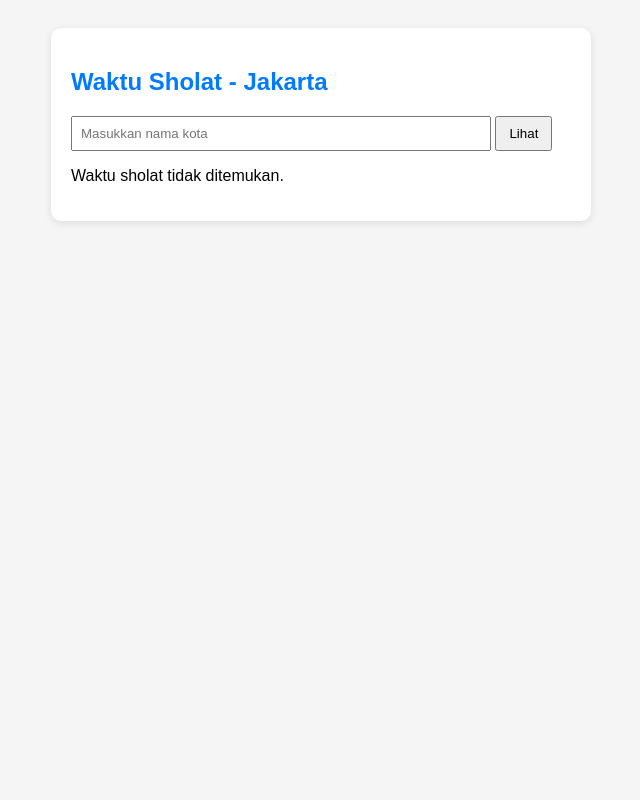
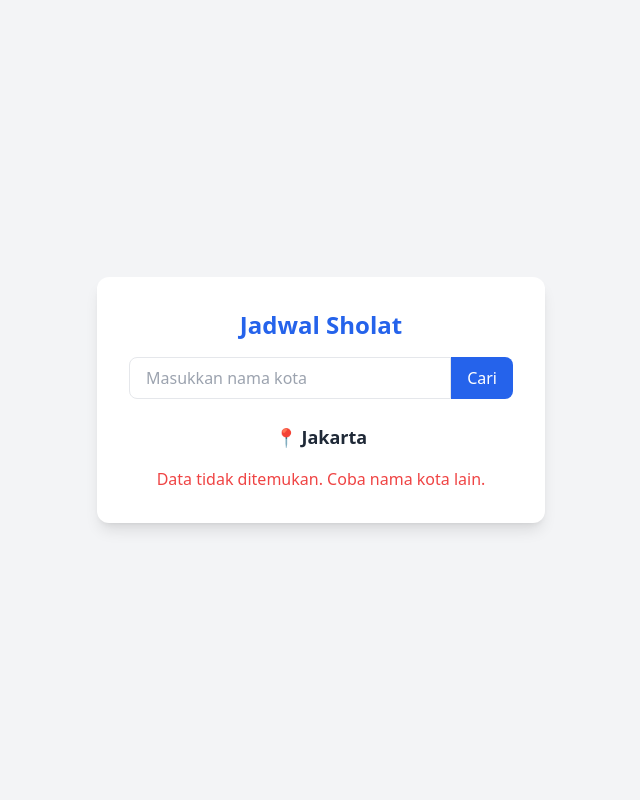
Before and after one commit to Mhdn-fajri/projectKuliah, a Flask app: page / in a window 1280 px wide. Shown: the whole page, without its empty margins (319-959 px from the left). Run offline with Flask 3, Linux system fonts and the light colour scheme; data that the repository does not hold is empty; some libraries are stand-ins or nearby versions.

Commit message:
merapikan UI dari tampilan web pada index.html

```diff
--- a/Sholat_app/templates/index.html
+++ b/Sholat_app/templates/index.html
@@ -3,34 +3,54 @@
 <head>
     <meta charset="UTF-8">
     <title>Waktu Sholat - {{ city }}</title>
-    <style>
-        body { font-family: sans-serif; background: #f5f5f5; padding: 20px; }
-        .card { background: white; padding: 20px; border-radius: 10px; max-width: 500px; margin: auto; box-shadow: 0 2px 8px rgba(0,0,0,0.1); }
-        input[type="text"] { padding: 8px; width: 80%; }
-        button { padding: 8px 12px; }
-        h2 { color: #007BFF; }
-    </style>
+    <script src="https://cdn.tailwindcss.com"></script>
 </head>
-<body>
-    <div class="card">
-        <h2>Waktu Sholat - {{ city }}</h2>
-        <form method="POST">
-            <input type="text" name="city" placeholder="Masukkan nama kota" required>
-            <button type="submit">Lihat</button>
+<body class="bg-gray-100 min-h-screen flex items-center justify-center">
+    <div class="bg-white shadow-lg rounded-xl p-8 w-full max-w-md">
+        <h1 class="text-2xl font-bold text-center text-blue-600 mb-4">Jadwal Sholat</h1>
+
+        <form method="POST" class="flex mb-6">
+            <input type="text" name="city" placeholder="Masukkan nama kota"
+                class="flex-grow px-4 py-2 border rounded-l-lg focus:outline-none focus:ring-2 focus:ring-blue-400"
+                required>
+            <button type="submit"
+                class="px-4 py-2 bg-blue-600 text-white rounded-r-lg hover:bg-blue-700 transition">Cari</button>
         </form>
 
+        <div class="text-center mb-4">
+            <h2 class="text-lg font-semibold text-gray-800">📍 {{ city }}</h2>
+            {% if hijri_date %}
+            <p class="text-sm text-gray-500">
+                📅 {{ hijri_date.day }} {{ hijri_date.month.en }} {{ hijri_date.year }} H
+            </p>
+            {% endif %}
+        </div>
+
         {% if prayer_times %}
-        <ul>
-            <li><strong>Subuh:</strong> {{ prayer_times.Fajr }}</li>
-            <li><strong>Dzuhur:</strong> {{ prayer_times.Dhuhr }}</li>
-            <li><strong>Ashar:</strong> {{ prayer_times.Asr }}</li>
-            <li><strong>Maghrib:</strong> {{ prayer_times.Maghrib }}</li>
-            <li><strong>Isya:</strong> {{ prayer_times.Isha }}</li>
-        </ul>
-        <hr>
-        <p><strong>Tanggal Hijriyah:</strong> {{ hijri_date.day }} {{ hijri_date.month.en }} {{ hijri_date.year }} H</p>
+        <div class="grid grid-cols-2 gap-4 text-sm">
+            <div class="bg-gray-50 p-3 rounded-lg shadow text-center">
+                <p class="text-gray-500">Subuh</p>
+                <p class="font-semibold text-blue-700">{{ prayer_times.Fajr }}</p>
+            </div>
+            <div class="bg-gray-50 p-3 rounded-lg shadow text-center">
+                <p class="text-gray-500">Dzuhur</p>
+                <p class="font-semibold text-blue-700">{{ prayer_times.Dhuhr }}</p>
+            </div>
+            <div class="bg-gray-50 p-3 rounded-lg shadow text-center">
+                <p class="text-gray-500">Ashar</p>
+                <p class="font-semibold text-blue-700">{{ prayer_times.Asr }}</p>
+            </div>
+            <div class="bg-gray-50 p-3 rounded-lg shadow text-center">
+                <p class="text-gray-500">Maghrib</p>
+                <p class="font-semibold text-blue-700">{{ prayer_times.Maghrib }}</p>
+            </div>
+            <div class="bg-gray-50 p-3 rounded-lg shadow text-center col-span-2">
+                <p class="text-gray-500">Isya</p>
+                <p class="font-semibold text-blue-700">{{ prayer_times.Isha }}</p>
+            </div>
+        </div>
         {% else %}
-        <p>Waktu sholat tidak ditemukan.</p>
+        <p class="text-red-500 text-center mt-4">Data tidak ditemukan. Coba nama kota lain.</p>
         {% endif %}
     </div>
 </body>
```
